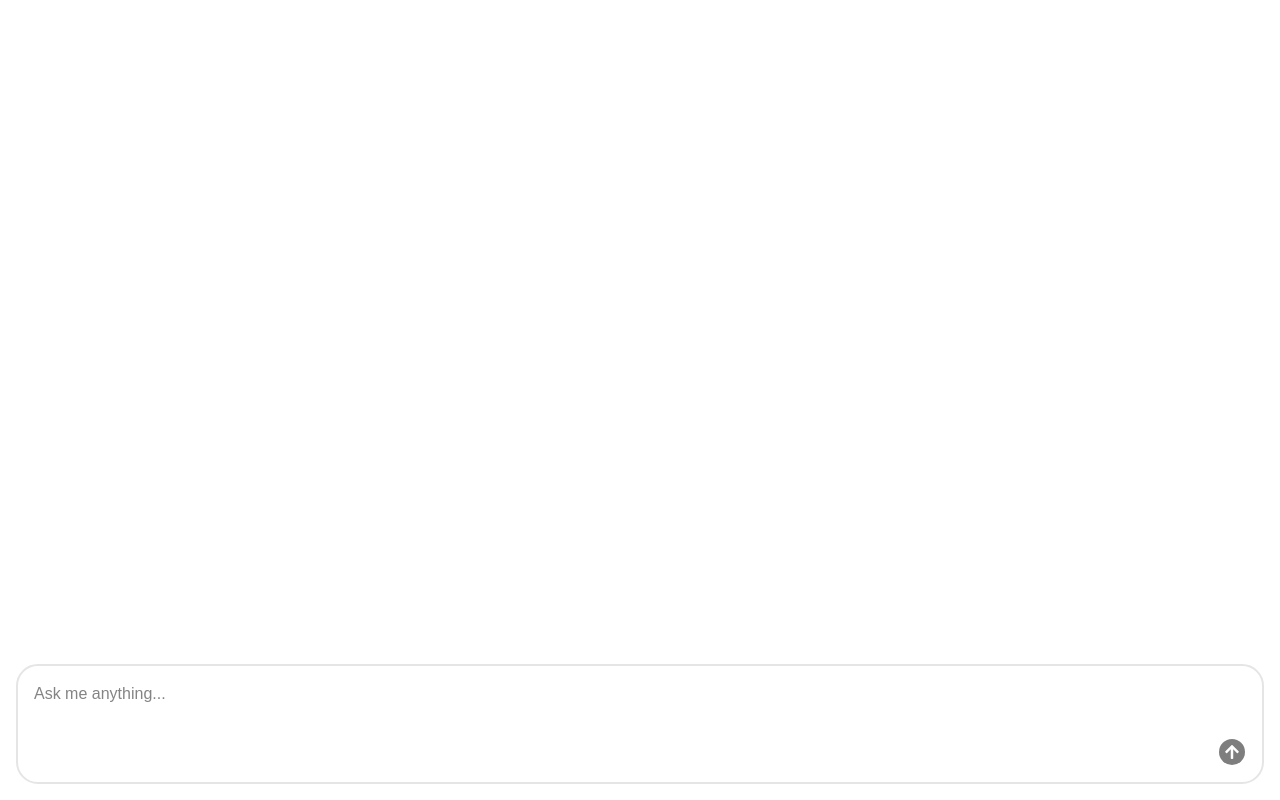
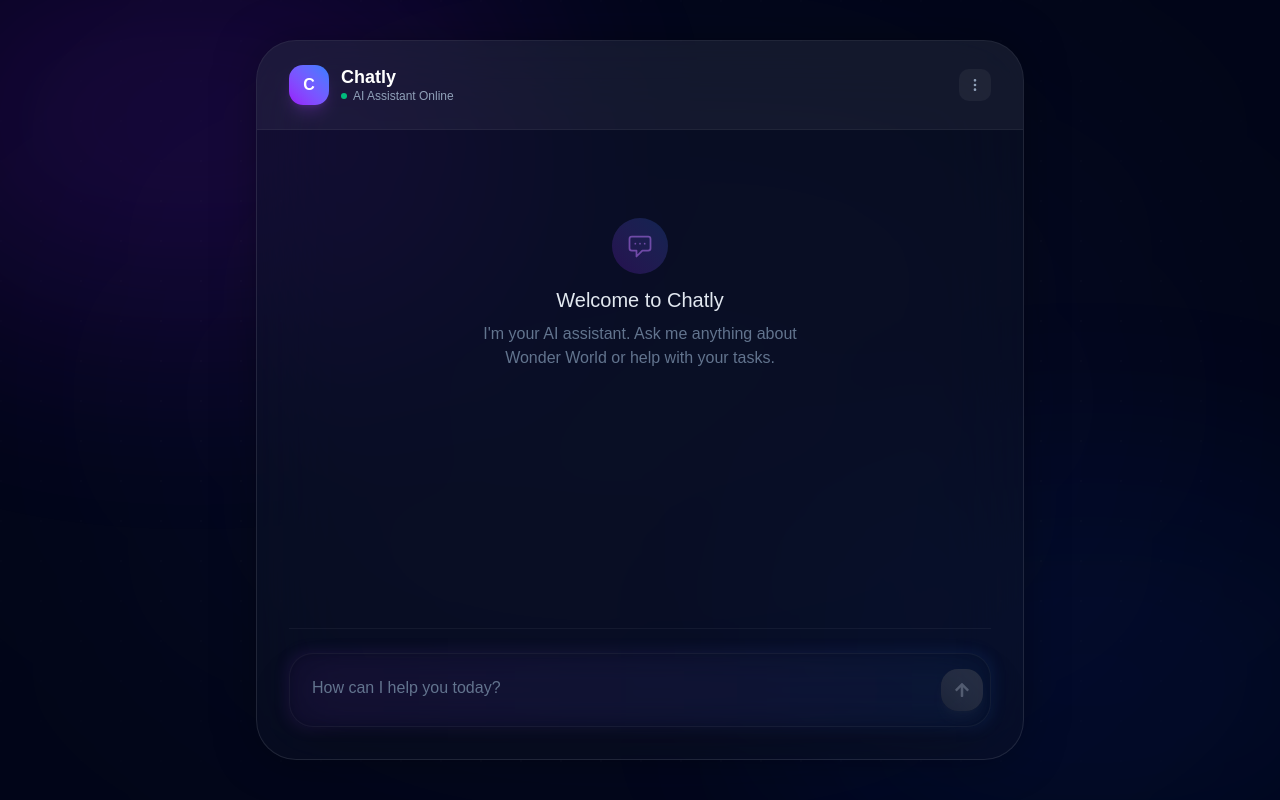
Before and after one commit to Duwesh/Chatly, a React (Vite) app in the folder packages/client/: page / in a window 1280 px wide. Built offline with nearby package versions, Linux system fonts and the light colour scheme.

Commit message:
style: overhaul chat UI with premium dark theme, glassmorphism, and scroll-to-bottom button

```diff
--- a/packages/client/src/App.tsx
+++ b/packages/client/src/App.tsx
@@ -3,9 +3,64 @@ import Chatbot from './components/chat/Chatbot';
 
 function App() {
    return (
-      <div className="flex justify-center h-screen w-screen p-4">
-         <Chatbot />
-      </div>
+      <main className="relative flex items-center justify-center w-full h-screen overflow-hidden bg-slate-950 font-sans selection:bg-purple-500/30">
+         {/* Dynamic Background Elements */}
+         <div className="absolute top-[-10%] left-[-10%] w-[50%] h-[50%] bg-purple-600/20 blur-[120px] rounded-full animate-pulse" />
+         <div className="absolute bottom-[-10%] right-[-10%] w-[50%] h-[50%] bg-blue-600/10 blur-[120px] rounded-full animate-pulse [animation-delay:2s]" />
+         <div className="absolute top-1/2 left-1/2 -translate-x-1/2 -translate-y-1/2 w-[80%] h-[80%] bg-indigo-500/5 blur-[150px] rounded-full" />
+
+         {/* Grid Pattern Overlay */}
+         <div
+            className="absolute inset-0 z-0 opacity-[0.03] pointer-events-none [mask-image:radial-gradient(ellipse_at_center,black,transparent)]"
+            style={{
+               backgroundImage:
+                  'radial-gradient(circle at 1px 1px, white 1px, transparent 0)',
+               backgroundSize: '40px 40px',
+            }}
+         />
+
+         {/* Chat Glass Container */}
+         <div className="relative z-10 w-full max-w-3xl h-[90vh] mx-4 bg-slate-900/40 backdrop-blur-2xl border border-white/10 rounded-[2.5rem] shadow-[0_0_50px_-12px_rgba(0,0,0,0.5)] flex flex-col overflow-hidden">
+            {/* Header / Top Bar */}
+            <div className="flex items-center justify-between px-8 py-6 border-b border-white/5 bg-white/5">
+               <div className="flex items-center gap-3">
+                  <div className="w-10 h-10 rounded-xl bg-gradient-to-tr from-purple-600 to-blue-500 flex items-center justify-center shadow-lg shadow-purple-500/20">
+                     <span className="text-white font-bold">C</span>
+                  </div>
+                  <div>
+                     <h1 className="text-white font-semibold text-lg leading-tight">
+                        Chatly
+                     </h1>
+                     <p className="text-slate-400 text-xs flex items-center gap-1.5 focus:outline-none">
+                        <span className="w-1.5 h-1.5 rounded-full bg-emerald-500"></span>
+                        AI Assistant Online
+                     </p>
+                  </div>
+               </div>
+               <div className="flex gap-2">
+                  <div className="w-8 h-8 rounded-lg bg-white/5 hover:bg-white/10 transition-colors cursor-pointer flex items-center justify-center text-slate-400">
+                     <svg
+                        className="w-4 h-4"
+                        fill="none"
+                        stroke="currentColor"
+                        viewBox="0 0 24 24"
+                     >
+                        <path
+                           strokeLinecap="round"
+                           strokeLinejoin="round"
+                           strokeWidth="2"
+                           d="M12 5v.01M12 12v.01M12 19v.01M12 6a1 1 0 110-2 1 1 0 010 2zm0 7a1 1 0 110-2 1 1 0 010 2zm0 7a1 1 0 110-2 1 1 0 010 2z"
+                        />
+                     </svg>
+                  </div>
+               </div>
+            </div>
+
+            <div className="flex-1 overflow-hidden p-6 md:p-8">
+               <Chatbot />
+            </div>
+         </div>
+      </main>
    );
 }
 
--- a/packages/client/src/components/chat/ChatInput.tsx
+++ b/packages/client/src/components/chat/ChatInput.tsx
@@ -29,26 +29,30 @@ const ChatInput = ({ onSubmit }: ChatInputProps) => {
    return (
       <form
          onSubmit={submit}
-         className="flex flex-col gap-2 items-end border-2 p-4 rounded-3xl mt-4"
+         className="relative group transition-all duration-300"
       >
+         <div className="absolute -inset-0.5 bg-linear-to-r from-purple-500 to-blue-500 rounded-3xl blur opacity-10 group-focus-within:opacity-30 transition duration-1000 group-hover:duration-200"></div>
+         <div className="relative flex items-center bg-slate-950/40 backdrop-blur-xl border border-white/5 rounded-[1.5rem] p-1.5 shadow-2xl">
             <textarea
                {...register('prompt', {
                   required: 'Message is required',
                   validate: value => value.trim().length > 0,
-               maxLength: 100,
+                  maxLength: 1000,
                })}
                onKeyDown={handleKeyDown}
-            placeholder="Ask me anything..."
-            className="w-full border-0 focus:outline-0 resize-none ml-2"
+               rows={1}
+               placeholder="How can I help you today?"
+               className="flex-1 bg-transparent px-4 py-4 text-slate-100 placeholder-slate-500 focus:outline-none resize-none min-h-[60px] max-h-[200px] text-sm md:text-base"
             />
             <Button
                disabled={!formState.isValid}
                type="submit"
-            size="icon-sm"
-            className="rounded-full bg-black text-white"
+               size="icon-lg"
+               className="size-11 rounded-2xl bg-linear-to-tr from-purple-600 to-indigo-500 text-white shadow-lg shadow-purple-500/20 hover:shadow-purple-500/40 hover:scale-105 active:scale-95 transition-all disabled:opacity-30 disabled:grayscale disabled:scale-100"
             >
-            <FaArrowUp />
+               <FaArrowUp className="w-5 h-5" />
             </Button>
+         </div>
       </form>
    );
 };
--- a/packages/client/src/components/chat/ChatMessages.tsx
+++ b/packages/client/src/components/chat/ChatMessages.tsx
@@ -1,4 +1,4 @@
-import React, { useEffect, useRef } from 'react';
+import React from 'react';
 import ReactMarkdown from 'react-markdown';
 
 export type Message = {
@@ -21,22 +21,61 @@ const onCopyMessage = (e: React.ClipboardEvent<HTMLDivElement>) => {
 };
 
 const ChatMessages = ({ messages }: Props) => {
-   const lastMessageRef = useRef<HTMLDivElement>(null);
-
-   useEffect(() => {
-      lastMessageRef.current?.scrollIntoView({ behavior: 'smooth' });
-   }, [messages]);
-
    return (
-      <div className="flex flex-col gap-2">
-         {messages.map((message, index) => (
+      <div className="flex flex-col gap-6">
+         {messages.length === 0 && (
+            <div className="flex-1 flex flex-col items-center justify-center py-10 text-center animate-in fade-in zoom-in duration-700">
+               <div className="w-14 h-14 bg-linear-to-tr from-purple-600/20 to-blue-500/20 rounded-full flex items-center justify-center mb-3">
+                  <svg
+                     className="w-7 h-7 text-purple-400 opacity-50"
+                     fill="none"
+                     stroke="currentColor"
+                     viewBox="0 0 24 24"
+                  >
+                     <path
+                        strokeLinecap="round"
+                        strokeLinejoin="round"
+                        strokeWidth="1.5"
+                        d="M8 10h.01M12 10h.01M16 10h.01M9 16H5a2 2 0 01-2-2V6a2 2 0 012-2h14a2 2 0 012 2v8a2 2 0 01-2 2h-5l-5 5v-5z"
+                     />
+                  </svg>
+               </div>
+               <h3 className="text-slate-200 text-xl font-medium mb-2">
+                  Welcome to Chatly
+               </h3>
+               <p className="text-slate-500 max-w-xs">
+                  I'm your AI assistant. Ask me anything about Wonder World or
+                  help with your tasks.
+               </p>
+            </div>
+         )}
+         {messages.map(message => (
             <div
                key={message.id}
                onCopy={onCopyMessage}
-               ref={index === messages.length - 1 ? lastMessageRef : null}
-               className={`px-3 py-1 max-w-lg rounded-xl  ${message.role === 'user' ? 'bg-blue-500 text-white self-end' : 'bg-gray-500 text-black self-start'}`}
+               className={`group flex flex-col ${message.role === 'user' ? 'items-end' : 'items-start'}`}
             >
-               <ReactMarkdown>{message.content}</ReactMarkdown>
+               <div
+                  className={`relative px-5 py-3.5 max-w-[85%] md:max-w-[75%] rounded-3xl transition-all duration-300 animate-in slide-in-from-bottom-2 ${
+                     message.role === 'user'
+                        ? 'bg-linear-to-tr from-purple-600 to-indigo-500 text-white rounded-br-none shadow-xl shadow-purple-500/10 hover:shadow-purple-500/20'
+                        : 'bg-white/5 backdrop-blur-md border border-white/10 text-slate-200 rounded-bl-none hover:bg-white/10'
+                  }`}
+               >
+                  <div className="prose prose-invert prose-sm max-w-none prose-p:leading-relaxed prose-pre:bg-slate-950/50">
+                     <ReactMarkdown>{message.content}</ReactMarkdown>
+                  </div>
+
+                  {/* Message Timestamp (Subtle) */}
+                  <span
+                     className={`absolute -bottom-5 text-[10px] font-medium tracking-wider uppercase opacity-0 group-hover:opacity-40 transition-opacity ${message.role === 'user' ? 'right-1' : 'left-1'}`}
+                  >
+                     {new Date().toLocaleTimeString([], {
+                        hour: '2-digit',
+                        minute: '2-digit',
+                     })}
+                  </span>
+               </div>
             </div>
          ))}
       </div>
--- a/packages/client/src/components/chat/Chatbot.tsx
+++ b/packages/client/src/components/chat/Chatbot.tsx
@@ -1,10 +1,12 @@
 import axios from 'axios';
-import { useCallback, useRef, useState } from 'react';
+import { useCallback, useRef, useState, useEffect } from 'react';
+import { FaArrowDown } from 'react-icons/fa';
 import TypingIndicator from './TypingIndicator';
 import ChatMessages, { type Message } from './ChatMessages';
 import ChatInput, { type ChatFormData } from './ChatInput';
 import popSound from '@/assets/sounds/pop-sound.mp3';
 import notificationSound from '@/assets/sounds/notification-sound.mp3';
+import { Button } from '../ui/button';
 
 const popAudio = new Audio(popSound);
 popAudio.volume = 0.2;
@@ -21,7 +23,29 @@ const Chatbot = () => {
    const [messages, setMessages] = useState<Message[]>([]);
    const [isBotTyping, setIsBotTyping] = useState(false);
    const [error, setError] = useState('');
+   const [showScrollButton, setShowScrollButton] = useState(false);
+   const scrollRef = useRef<HTMLDivElement>(null);
    const conversationId = useRef(crypto.randomUUID());
+
+   const handleScroll = () => {
+      if (!scrollRef.current) return;
+      const { scrollTop, scrollHeight, clientHeight } = scrollRef.current;
+      // Show button if we're not near the bottom
+      const isNearBottom = scrollHeight - scrollTop - clientHeight < 100;
+      setShowScrollButton(!isNearBottom && scrollHeight > clientHeight);
+   };
+
+   const scrollToBottom = () => {
+      scrollRef.current?.scrollTo({
+         top: scrollRef.current.scrollHeight,
+         behavior: 'smooth',
+      });
+   };
+
+   // Auto-scroll when messages update
+   useEffect(() => {
+      scrollToBottom();
+   }, [messages]);
 
    const onSubmit = useCallback(async ({ prompt }: ChatFormData) => {
       try {
@@ -63,18 +87,54 @@ const Chatbot = () => {
    }, []);
 
    return (
-      <div className="flex flex-col w-full h-full">
-         <div className="flex flex-col flex-1 gap-3 mb-10 overflow-y-auto">
+      <div className="flex flex-col w-full h-full relative">
+         <div
+            ref={scrollRef}
+            onScroll={handleScroll}
+            className="flex-1 overflow-y-auto custom-scrollbar"
+         >
+            <div className="flex flex-col gap-6 p-4 pb-8 min-h-full">
+               {/* Spacer to push messages to bottom if they don't fill the screen */}
+               {messages.length > 0 && <div className="flex-1 min-h-0" />}
+
                <ChatMessages messages={messages} />
 
                {isBotTyping && <TypingIndicator />}
                {error && (
-               <div className="flex self-start gap-1 px-3 py-3 bg-red-200 rounded-xl">
-                  <p className="text-red-800">{error}</p>
+                  <div className="flex self-center gap-2 px-4 py-2 bg-red-500/10 border border-red-500/20 rounded-full animate-in fade-in zoom-in duration-300">
+                     <svg
+                        className="w-4 h-4 text-red-500"
+                        fill="none"
+                        stroke="currentColor"
+                        viewBox="0 0 24 24"
+                     >
+                        <path
+                           strokeLinecap="round"
+                           strokeLinejoin="round"
+                           strokeWidth="2"
+                           d="M12 8v4m0 4h.01M21 12a9 9 0 11-18 0 9 9 0 0118 0z"
+                        />
+                     </svg>
+                     <p className="text-red-400 text-sm font-medium">{error}</p>
                   </div>
                )}
             </div>
+         </div>
+
+         {/* Scroll to Bottom FAB */}
+         {showScrollButton && (
+            <Button
+               onClick={scrollToBottom}
+               className="absolute bottom-28 right-6 size-12 rounded-2xl bg-slate-900/80 backdrop-blur-lg border border-white/10 text-white shadow-2xl animate-in fade-in zoom-in slide-in-from-bottom-4 duration-300"
+               size="icon"
+            >
+               <FaArrowDown className="w-5 h-5" />
+            </Button>
+         )}
+
+         <div className="pt-6 border-t border-white/5">
             <ChatInput onSubmit={onSubmit} />
+         </div>
       </div>
    );
 };
--- a/packages/client/src/components/chat/TypingIndicator.tsx
+++ b/packages/client/src/components/chat/TypingIndicator.tsx
@@ -1,5 +1,5 @@
 const TypingIndicator = () => (
-   <div className="flex self-start gap-1 px-3 py-3 bg-gray-200 rounded-xl">
+   <div className="flex self-start gap-1.5 px-4 py-3 bg-white/5 backdrop-blur-md border border-white/10 rounded-2xl">
       <Dot delay={0} />
       <Dot delay={0.2} />
       <Dot delay={0.4} />
@@ -8,7 +8,7 @@ const TypingIndicator = () => (
 
 const Dot = ({ delay }: { delay: number }) => (
    <div
-      className="w-2 h-2 bg-gray-800 rounded-full animate-pulse"
+      className="w-1.5 h-1.5 bg-slate-400 rounded-full animate-bounce"
       style={{ animationDelay: `${delay}s` }}
    />
 );
--- a/packages/client/src/index.css
+++ b/packages/client/src/index.css
@@ -123,8 +123,30 @@
    }
    body {
       @apply bg-background text-foreground;
+      color-scheme: dark;
    }
    html {
       @apply font-sans;
    }
 }
+
+@layer utilities {
+   .custom-scrollbar::-webkit-scrollbar {
+      width: 5px;
+   }
+   .custom-scrollbar::-webkit-scrollbar-track {
+      background: transparent;
+   }
+   .custom-scrollbar::-webkit-scrollbar-thumb {
+      background: rgba(255, 255, 255, 0.1);
+      border-radius: 20px;
+   }
+   .custom-scrollbar::-webkit-scrollbar-thumb:hover {
+      background: rgba(255, 255, 255, 0.2);
+   }
+   /* Firefox */
+   .custom-scrollbar {
+      scrollbar-width: thin;
+      scrollbar-color: rgba(255, 255, 255, 0.1) transparent;
+   }
+}
```
Lines whose indentation alone changed are shown as unchanged.
